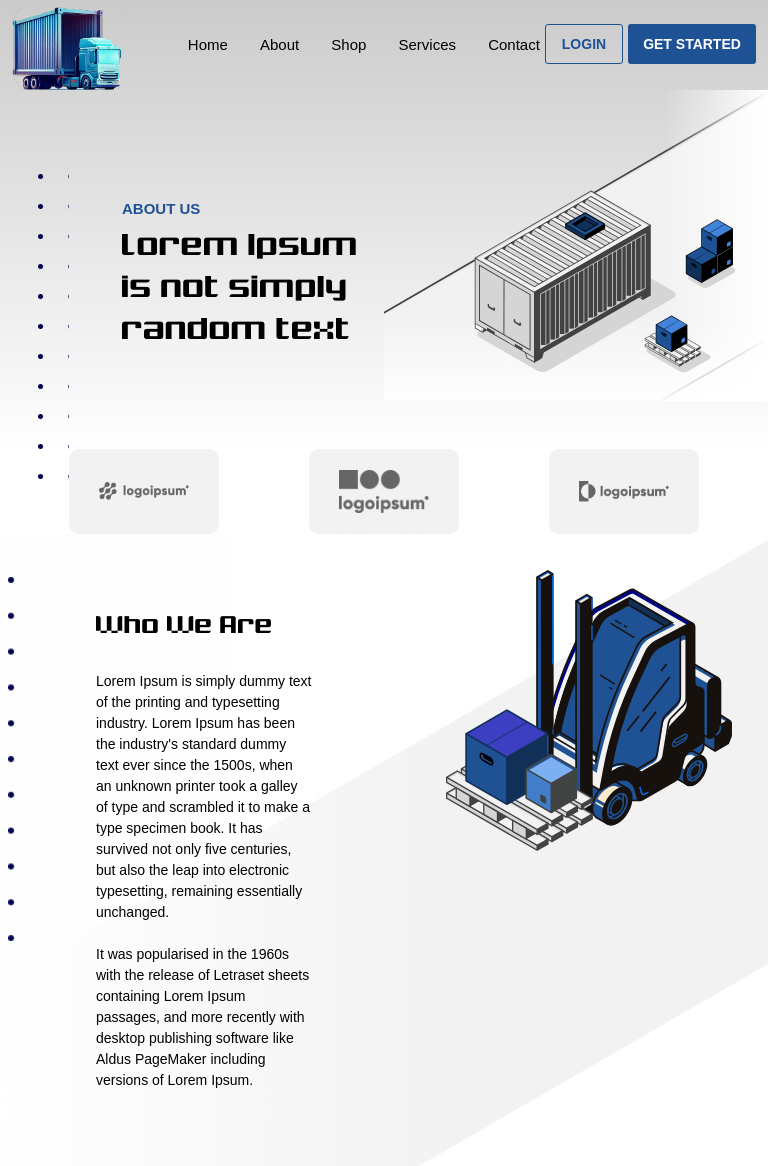
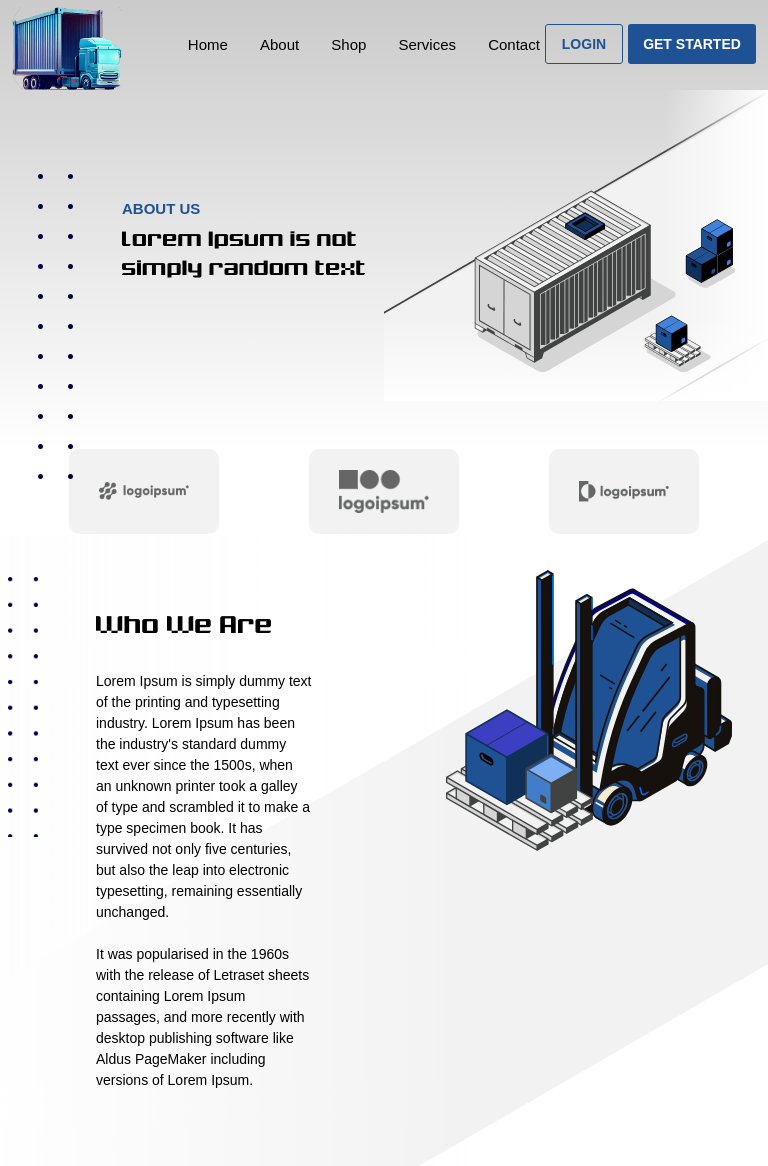
Before and after one commit to Sulaimanst2000/logistics, a PHP site: page /about.php in a window 768 px wide. Shown: the part 43-1209 px from the top of the page. Run offline with PHP 8.4, Linux system fonts and the light colour scheme.

Commit message:
final status

```diff
--- a/assets/css/style.css
+++ b/assets/css/style.css
@@ -1196,17 +1196,6 @@ hr {
     position: relative;
 }
 
-/* .right-container-heading-services::before {
-    content: "";
-    position: absolute;
-    background: url("../image/4dots.svg") center center / contain no-repeat;
-    height: 100%;
-    width: 4%;
-    object-fit: contain;
-    left: 55px;
-    top: -51px;
-} */
-
 .right-container-heading-services {
     padding-left: 125px;
 }
@@ -1624,7 +1613,7 @@ hr {
         top: 193px;
         height: 44%;
         left: 38px;
-        width: 4%;
+        width: 5%;
     }
 
     .about-heading {
@@ -1752,7 +1741,16 @@ hr {
     .about-img-work:before {
         top: 35px;
     }
-
+    .contact-heading{
+        padding: 70px;
+    }
+    .about-heading h2 {
+        font-size: 24px;
+    }
+    .about-section-content::before {
+        width: 9%;
+        height: 1%;
+    }
 }
 
 @media only screen and (max-width: 767px) {
@@ -2138,6 +2136,7 @@ hr {
 
 
 /* animations */
+
 .storage-container-img {
     position: relative;
     animation-name: example;
@@ -2154,7 +2153,9 @@ hr {
     }
 }
 
+.contact-heading::before,
 .only-container::before,
+.about-section::before,
 .container-services-para-head::before,
 .product-container::after,
 .only-container::before,
@@ -2237,8 +2238,9 @@ hr {
 
 
 
-
+.only-bus,
 .img-work,
+.only-bus-services,
 .img-bus-hold {
     position: relative;
     animation-name: work;
```
